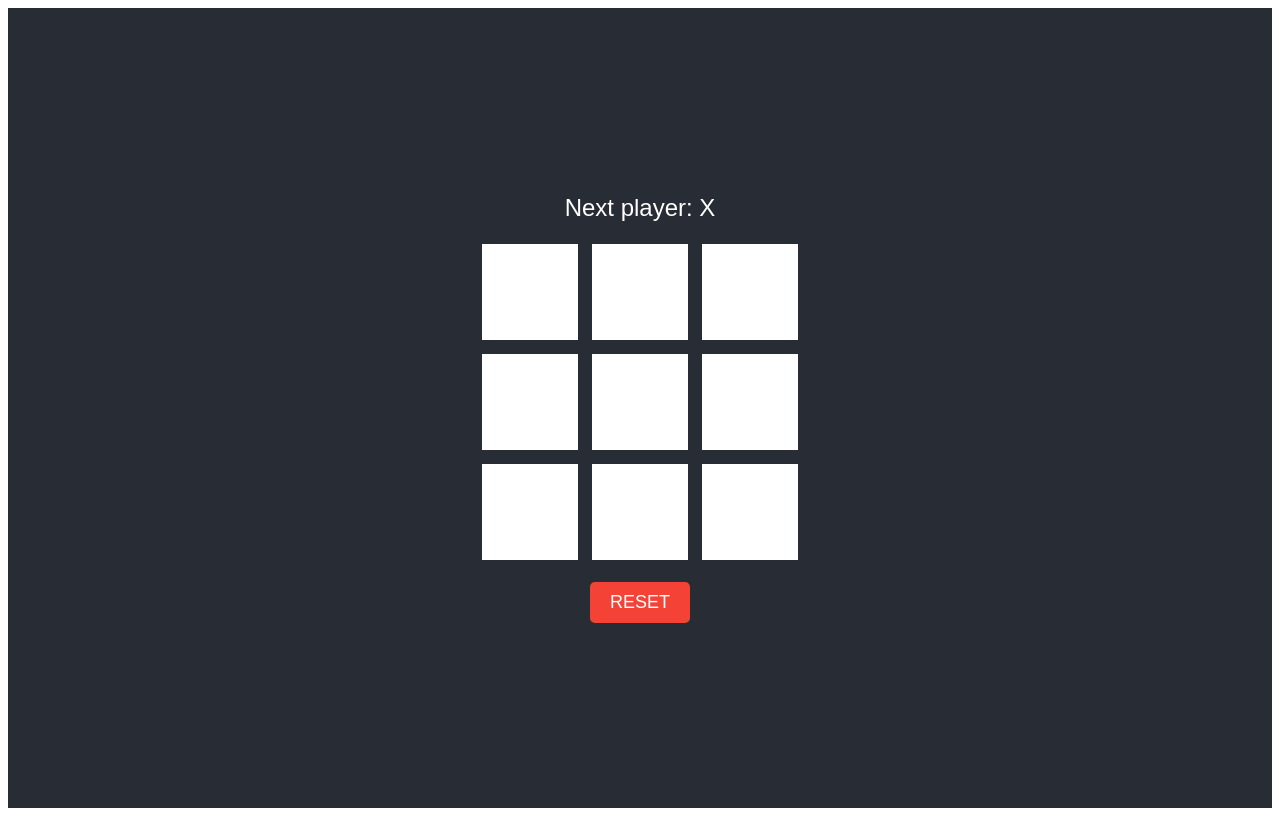
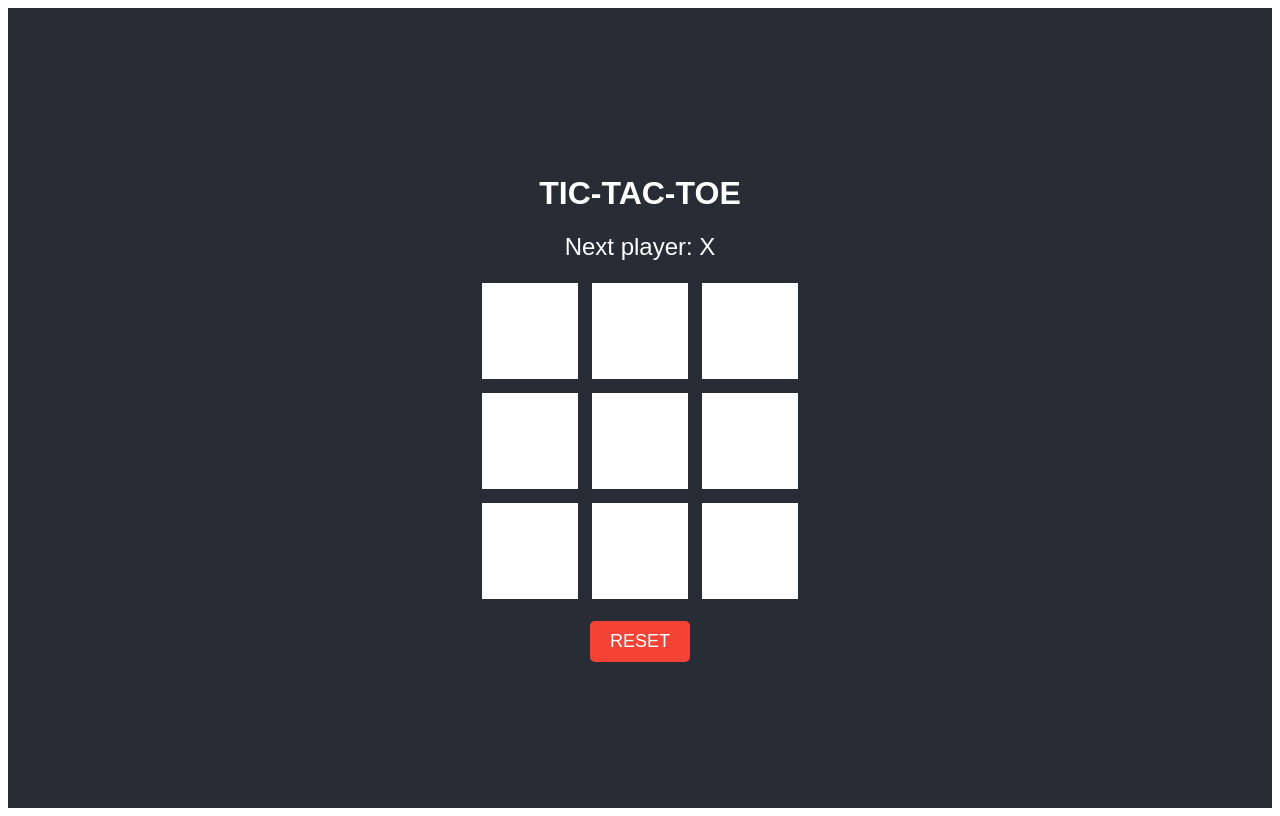
Before and after one commit to lucky0612/factwise, a React (Create React App) app: page / in a window 1280 px wide. Built offline with nearby package versions, Linux system fonts and the light colour scheme.

Commit message:
Update App.js

```diff
--- a/src/App.js
+++ b/src/App.js
@@ -44,6 +44,7 @@ const App = () => {
 
     return (
         <div className="game">
+            <h1 className="heading">TIC-TAC-TOE</h1>
             <div className="status">{status}</div>
             <div className="board">
                 {Array.from({ length: 9 }, (_, index) => renderSquare(index))}
```
